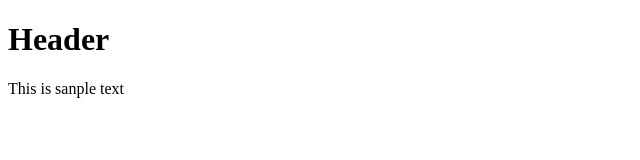
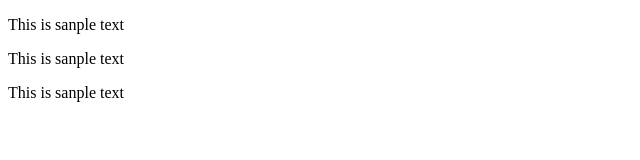
Before and after one commit to Phoom-PS/git, a plain HTML site: page index.html in a window 1280 px wide. Shown: the whole page, without its empty margins (0-640 px from the left). Drawn offline with Linux system fonts and the light colour scheme.

Commit message:
add new text, deleted header, modified title

```diff
--- a/index.html
+++ b/index.html
@@ -2,7 +2,8 @@
 <html lang="en">
     <head><title>Demo git</title></head>
     <body>
-        <h1>Header</h1>
+        <p>This is sanple text</p>
+        <p>This is sanple text</p>
         <p>This is sanple text</p>
     </body>
 </html>
```
